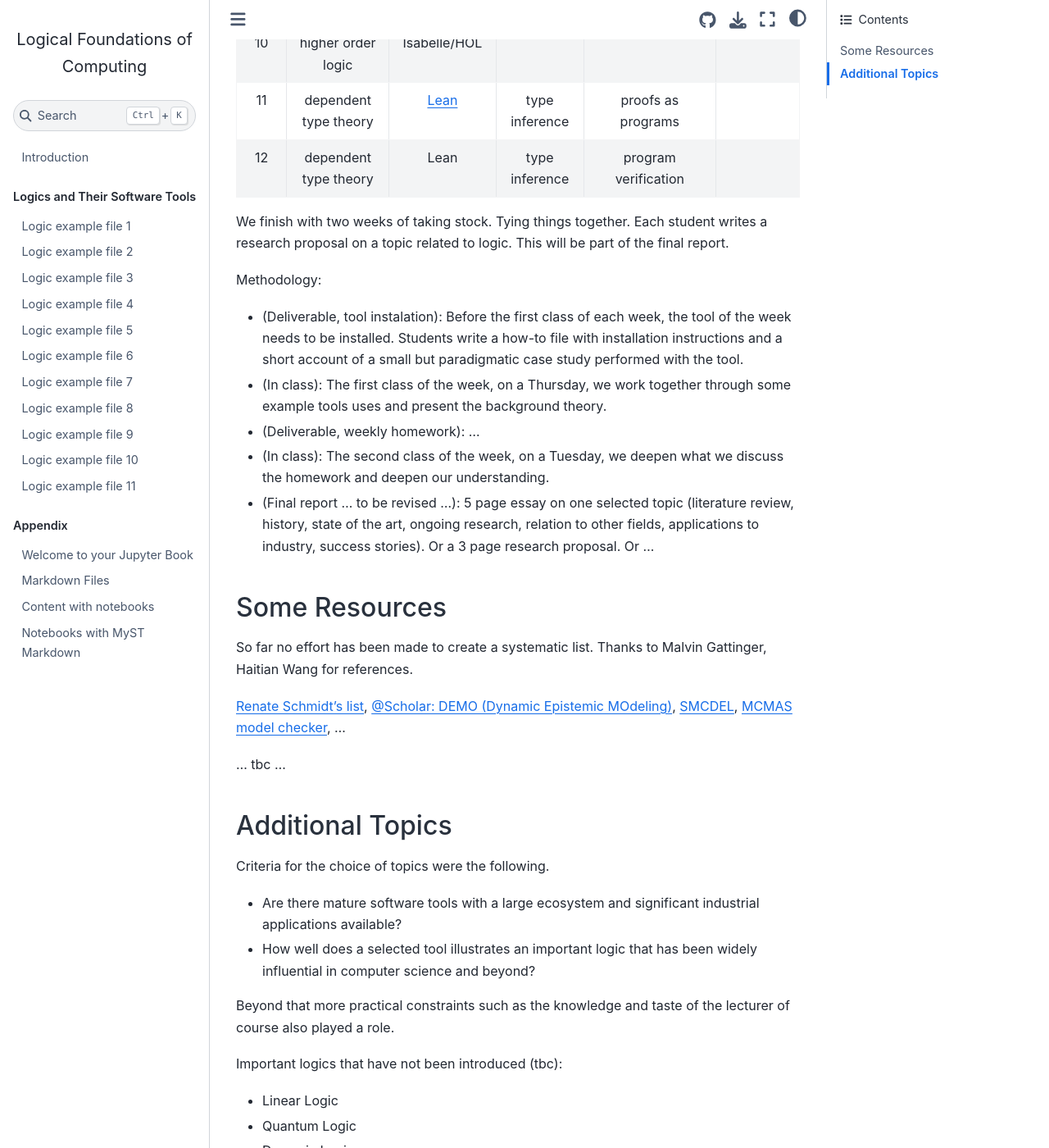
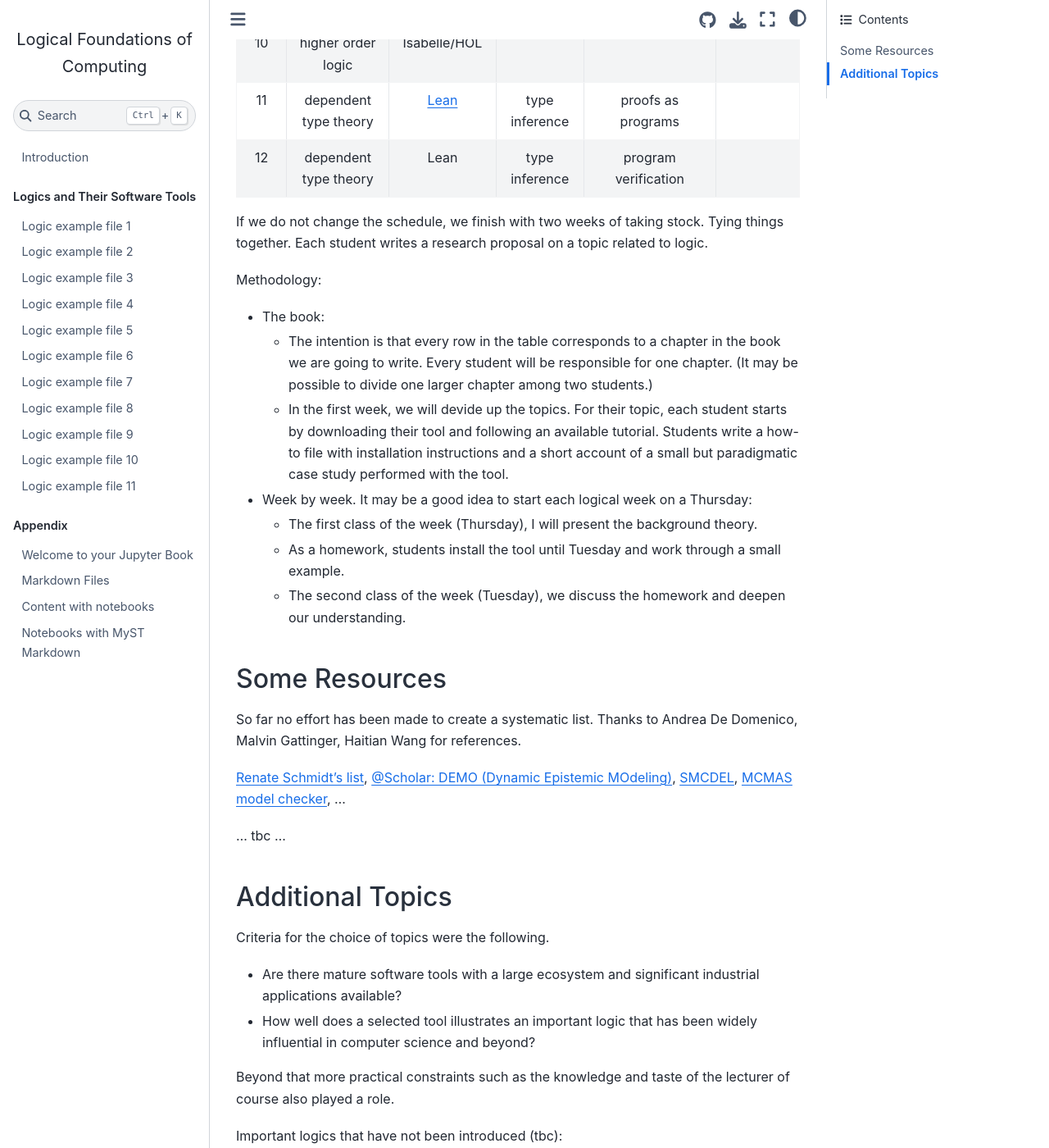
Before and after one commit to LEAP-at-Chapman/CPSC-510-Logical-Foundations-of-Computing, a Jupyter Book: the page built from overview.md, in a window 1280 px wide and 1400 px high, scrolled down 1125 px. Shown: the whole window at 82% size. Built offline with Jupyter Book 1.0.4 settings and Sphinx 7.4.7 and the Sphinx Book theme 1.1.4, drawn with Linux system fonts in a browser that asks for light colours.

Commit message:
methodology updated

```diff
--- a/overview.md
+++ b/overview.md
@@ -22,18 +22,20 @@ Then we have 11 weeks of teaching (gaps to be filled, resources to be added, etc
 
 [^ml]: Modal logic has too many applications to pick just one but see temporal logic and epistemic logic below for two examples. There are algorithms to compute corespondents. For example, SCAN has implementations that are publicly available [here](https://resources.mpi-inf.mpg.de/departments/rg1/software/scan/basic_form.html) and [here](https://resources.mpi-inf.mpg.de/departments/rg1/software/scan/corr_form.html) but they were not developed into advanced software tools. So this item will be the only one that is not primarily software tool based. I include it because of the central importance of modal logic in the landscape of computational logics.
 
-We finish with two weeks of taking stock. Tying things together. Each student writes a research proposal on a topic related to logic. This will be part of the final report.
+If we do not change the schedule, we finish with two weeks of taking stock. Tying things together. Each student writes a research proposal on a topic related to logic.
 
 Methodology:
-- (Deliverable, tool instalation): Before the first class of each week, the tool of the week needs to be installed. Students write a how-to file with installation instructions and a short account of a small but paradigmatic case study performed with the tool.
-- (In class): The first class of the week, on a Thursday, we work together through some example tools uses and present the background theory.
-- (Deliverable, weekly homework): ...
-- (In class): The second class of the week, on a Tuesday, we deepen what we discuss the homework and deepen our understanding.
-- (Final report ... to be revised ...): 5 page essay on one selected topic (literature review, history, state of the art, ongoing research, relation to other fields, applications to industry, success stories). Or a 3 page research proposal. Or ...
+- The book:
+  - The intention is that every row in the table corresponds to a chapter in the book we are going to write. Every student will be responsible for one chapter. (It may be possible to divide one larger chapter among two students.)
+  - In the first week, we will devide up the topics. For their topic, each student starts by downloading their tool and following an available tutorial. Students write a how-to file with installation instructions and a short account of a small but paradigmatic case study performed with the tool.
+- Week by week. It may be a good idea to start each logical week on a Thursday:
+  - The first class of the week (Thursday), I will present the background theory.
+  - As a homework, students install the tool until Tuesday and work through a small example.
+  - The second class of the week (Tuesday), we discuss the homework and deepen our understanding.
 
 ## Some Resources
 
-So far no effort has been made to create a systematic list. Thanks to Malvin Gattinger, Haitian Wang for references.
+So far no effort has been made to create a systematic list. Thanks to Andrea De Domenico, Malvin Gattinger, Haitian Wang for references.
 
 [Renate Schmidt's list](https://www.cs.man.ac.uk/~schmidt/tools/), [@Scholar: DEMO (Dynamic Epistemic MOdeling)](https://scholar.google.nl/scholar?q=DEMO+(Dynamic+Epistemic+MOdeling)&hl=en&as_sdt=0&as_vis=1&oi=scholart), [SMCDEL](https://github.com/jrclogic/SMCDEL), [MCMAS model checker](https://sail.doc.ic.ac.uk/software/mcmas/), ...
 
```
Also changed, not shown: other parts of overview.md (+1 -1 lines).
